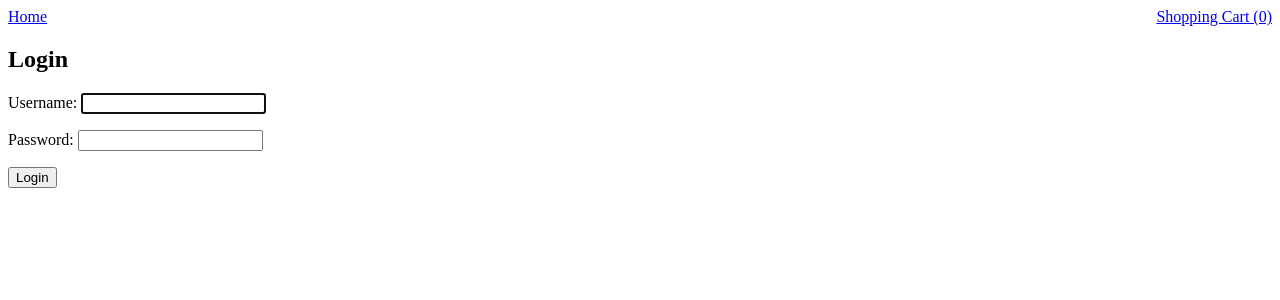
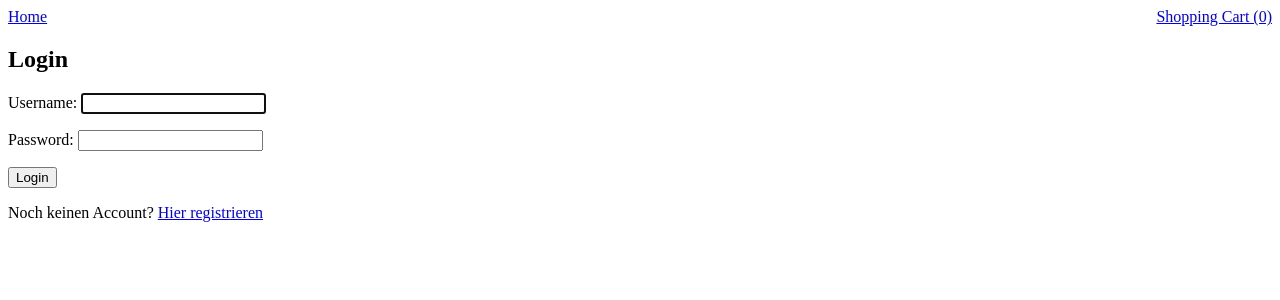
Before and after one commit to Nama9o9/movielocal, a Django app: page /accounts/login/ in a window 1280 px wide. Shown: the top 300 px of the page. Run offline with Django 5.2, Linux system fonts and the light colour scheme.

Commit message:
Sign up button for login page

```diff
--- a/templates/registration/login.html
+++ b/templates/registration/login.html
@@ -9,4 +9,5 @@
         {{ form.as_p }}
         <button type="submit">Login</button>
     </form>
+    <p>Noch keinen Account? <a href="{% url 'signup' %}">Hier registrieren</a></p>
 {% endblock %}
```
